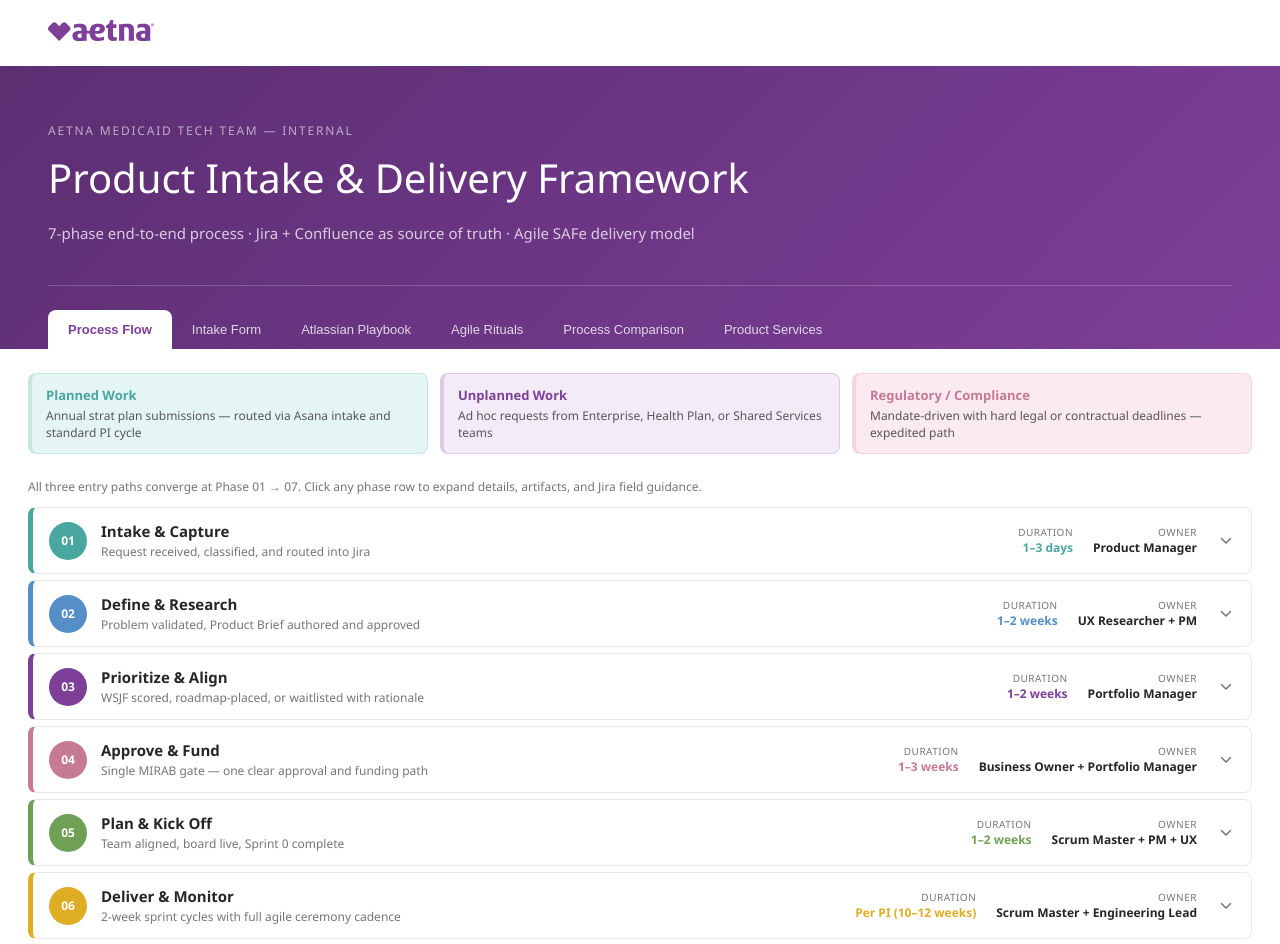
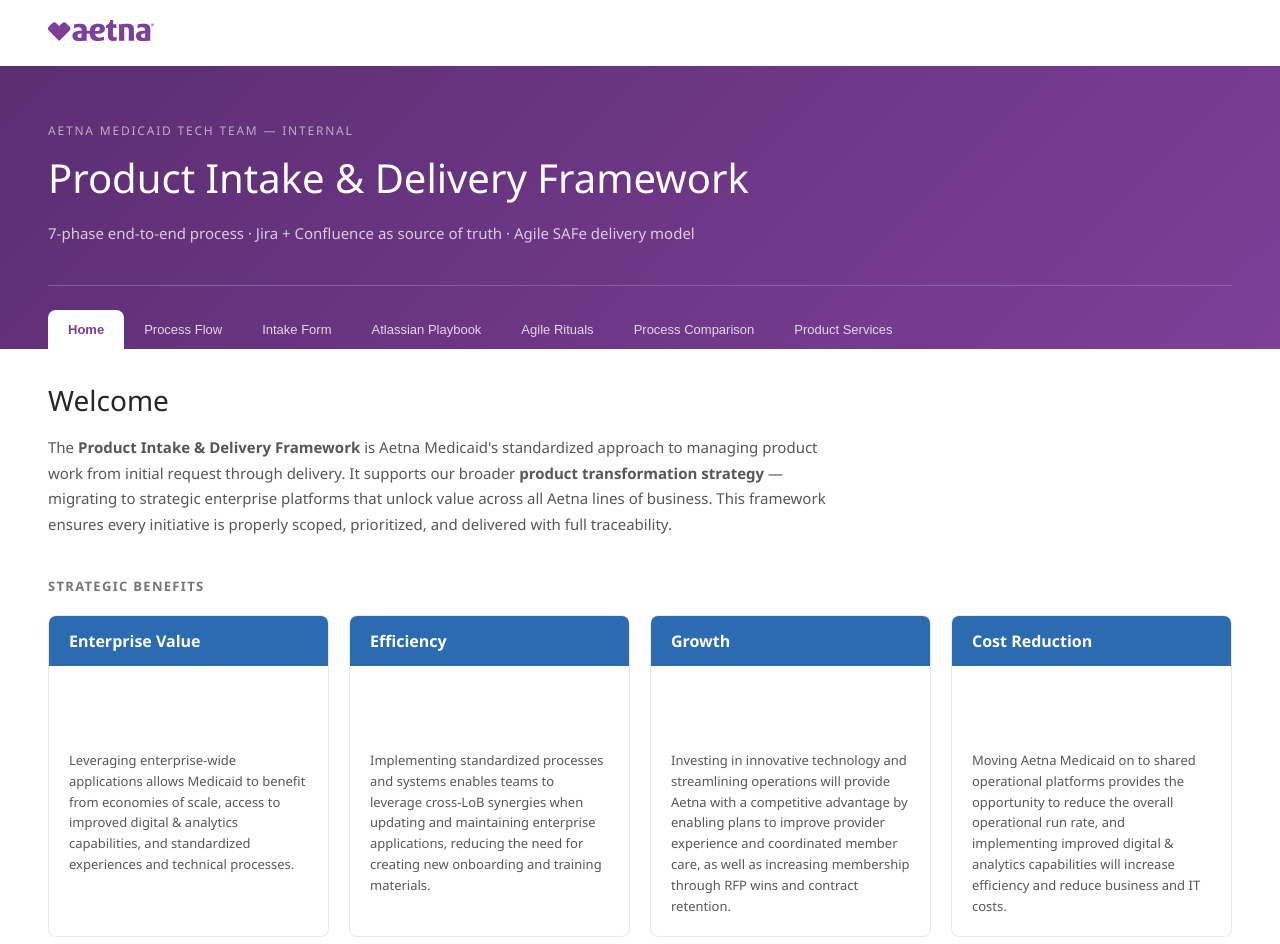
Before and after one commit to mlchiongcvs/product-intake-delivery-framework, a React (Vite) app: page / in a window 1280 px wide. Shown: the top 944 px of the page. Built offline with nearby package versions, Linux system fonts and the light colour scheme.

Commit message:
Add landing page with strategic benefits overview

```diff
--- a/src/App.jsx
+++ b/src/App.jsx
@@ -159,7 +159,7 @@
 ];
 
 export default function App() {
-  const [tab, setTab] = useState(0);
+  const [tab, setTab] = useState(-1);
   const [expanded, setExpanded] = useState(null);
   const [formStep, setFormStep] = useState(0);
   const [submitted, setSubmitted] = useState(false);
@@ -177,18 +177,20 @@
         <p style={{ margin:'0 0 16px', fontSize:12, color:'rgba(255,255,255,0.6)', letterSpacing:'0.15em', textTransform:'uppercase', fontWeight:400 }}>Aetna Medicaid Tech Team — Internal</p>
         <h1 style={{ margin:'0 0 20px', fontSize:40, fontWeight:300, color:WH, lineHeight:1.15 }}>Product Intake & Delivery Framework</h1>
         <p style={{ margin:'0 0 40px', fontSize:15, color:'rgba(255,255,255,0.75)', lineHeight:1.6, maxWidth:700 }}>7-phase end-to-end process · Jira + Confluence as source of truth · Agile SAFe delivery model</p>
-        <div style={{ borderTop:'1px solid rgba(255,255,255,0.2)', paddingTop:24, marginBottom:0, display:'flex' }}>
-          {['Process Flow','Intake Form','Atlassian Playbook','Agile Rituals','Process Comparison','Product Services'].map((t,i) => (
-            <button key={i} onClick={() => setTab(i)} style={{
-              padding:'12px 20px', fontSize:13, fontWeight: tab===i ? 700 : 400,
-              color: tab===i ? V : 'rgba(255,255,255,0.8)', background: tab===i ? WH : 'transparent',
+        <div style={{ borderTop:'1px solid rgba(255,255,255,0.2)', paddingTop:24, marginBottom:0, display:'flex', flexWrap:'wrap' }}>
+          {['Home','Process Flow','Intake Form','Atlassian Playbook','Agile Rituals','Process Comparison','Product Services'].map((t,i) => {
+            const idx = i - 1;
+            return <button key={i} onClick={() => setTab(idx)} style={{
+              padding:'12px 20px', fontSize:13, fontWeight: tab===idx ? 700 : 400,
+              color: tab===idx ? V : 'rgba(255,255,255,0.8)', background: tab===idx ? WH : 'transparent',
               border:'none', borderRadius:'8px 8px 0 0', cursor:'pointer', transition:'all 0.15s',
-            }}>{t}</button>
-          ))}
+            }}>{t}</button>;
+          })}
         </div>
       </div>
 
-      <div style={{ padding:'24px 28px' }}>
+      <div style={{ padding:'32px 48px' }}>
+        {tab===-1 && <Landing />}
         {tab===0 && <ProcessFlow phases={phases} expanded={expanded} setExpanded={setExpanded} />}
         {tab===1 && <IntakeForm formStep={formStep} setFormStep={setFormStep} submitted={submitted} setSubmitted={setSubmitted} />}
         {tab===2 && <AtlassianPlaybook jiraCat={jiraCat} setJiraCat={setJiraCat} confOpen={confOpen} setConfOpen={setConfOpen} />}
@@ -198,6 +200,39 @@
       </div>
     </div>
   );
+}
+
+function Landing() {
+  const benefits = [
+    { title:'Enterprise Value', icon:'building', color:'#2B6CB0',
+      text:'Leveraging enterprise-wide applications allows Medicaid to benefit from economies of scale, access to improved digital & analytics capabilities, and standardized experiences and technical processes.' },
+    { title:'Efficiency', icon:'settings', color:'#2B6CB0',
+      text:'Implementing standardized processes and systems enables teams to leverage cross-LoB synergies when updating and maintaining enterprise applications, reducing the need for creating new onboarding and training materials.' },
+    { title:'Growth', icon:'trending-up', color:'#2B6CB0',
+      text:'Investing in innovative technology and streamlining operations will provide Aetna with a competitive advantage by enabling plans to improve provider experience and coordinated member care, as well as increasing membership through RFP wins and contract retention.' },
+    { title:'Cost Reduction', icon:'receipt-2', color:'#2B6CB0',
+      text:'Moving Aetna Medicaid on to shared operational platforms provides the opportunity to reduce the overall operational run rate, and implementing improved digital & analytics capabilities will increase efficiency and reduce business and IT costs.' },
+  ];
+  return <div>
+    <div style={{ maxWidth:800, marginBottom:40 }}>
+      <h2 style={{ fontSize:28, fontWeight:300, color:TX, margin:'0 0 16px' }}>Welcome</h2>
+      <p style={{ fontSize:15, lineHeight:1.7, color:TM, margin:0 }}>
+        The <strong>Product Intake & Delivery Framework</strong> is Aetna Medicaid's standardized approach to managing product work from initial request through delivery. It supports our broader <strong>product transformation strategy</strong> — migrating to strategic enterprise platforms that unlock value across all Aetna lines of business. This framework ensures every initiative is properly scoped, prioritized, and delivered with full traceability.
+      </p>
+    </div>
+    <h3 style={{ fontSize:13, fontWeight:600, color:TL2, letterSpacing:'0.1em', textTransform:'uppercase', margin:'0 0 20px' }}>Strategic Benefits</h3>
+    <div style={{ display:'grid', gridTemplateColumns:'repeat(4, 1fr)', gap:20 }}>
+      {benefits.map((b,i) => <div key={i} style={{ background:WH, border:`1px solid ${G3}`, borderRadius:8, overflow:'hidden' }}>
+        <div style={{ background:b.color, padding:'14px 20px' }}>
+          <span style={{ fontSize:16, fontWeight:700, color:WH }}>{b.title}</span>
+        </div>
+        <div style={{ padding:'20px', display:'flex', flexDirection:'column', alignItems:'center' }}>
+          <svg style={{ width:48, height:48, marginBottom:16, color:TX, opacity:0.7 }}><use href={`https://cdn.jsdelivr.net/npm/@tabler/icons-sprite@latest/dist/tabler-sprite.svg#tabler-${b.icon}`}/></svg>
+          <p style={{ fontSize:13, lineHeight:1.6, color:TM, margin:0 }}>{b.text}</p>
+        </div>
+      </div>)}
+    </div>
+  </div>;
 }
 
 function ProcessComparison() {
```
